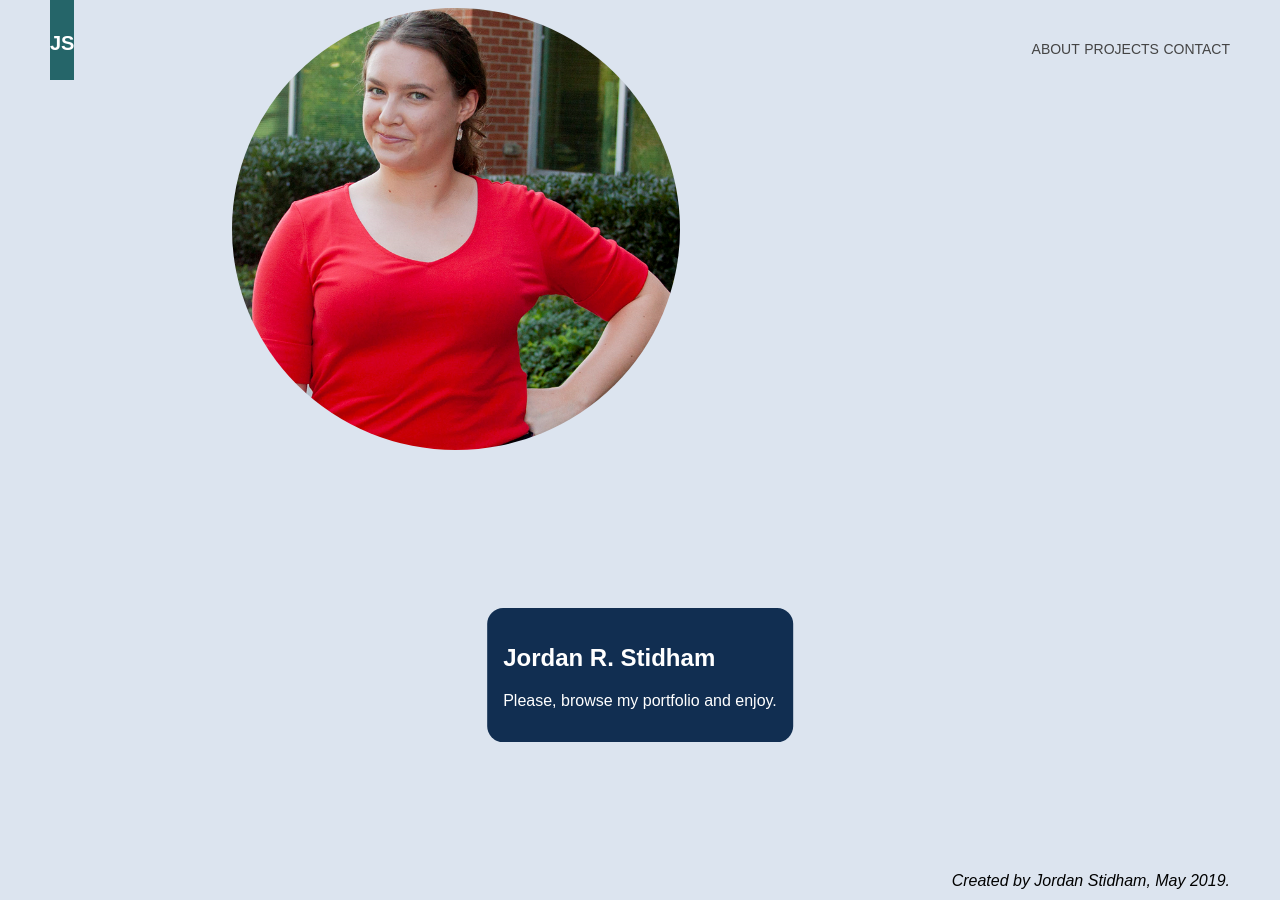
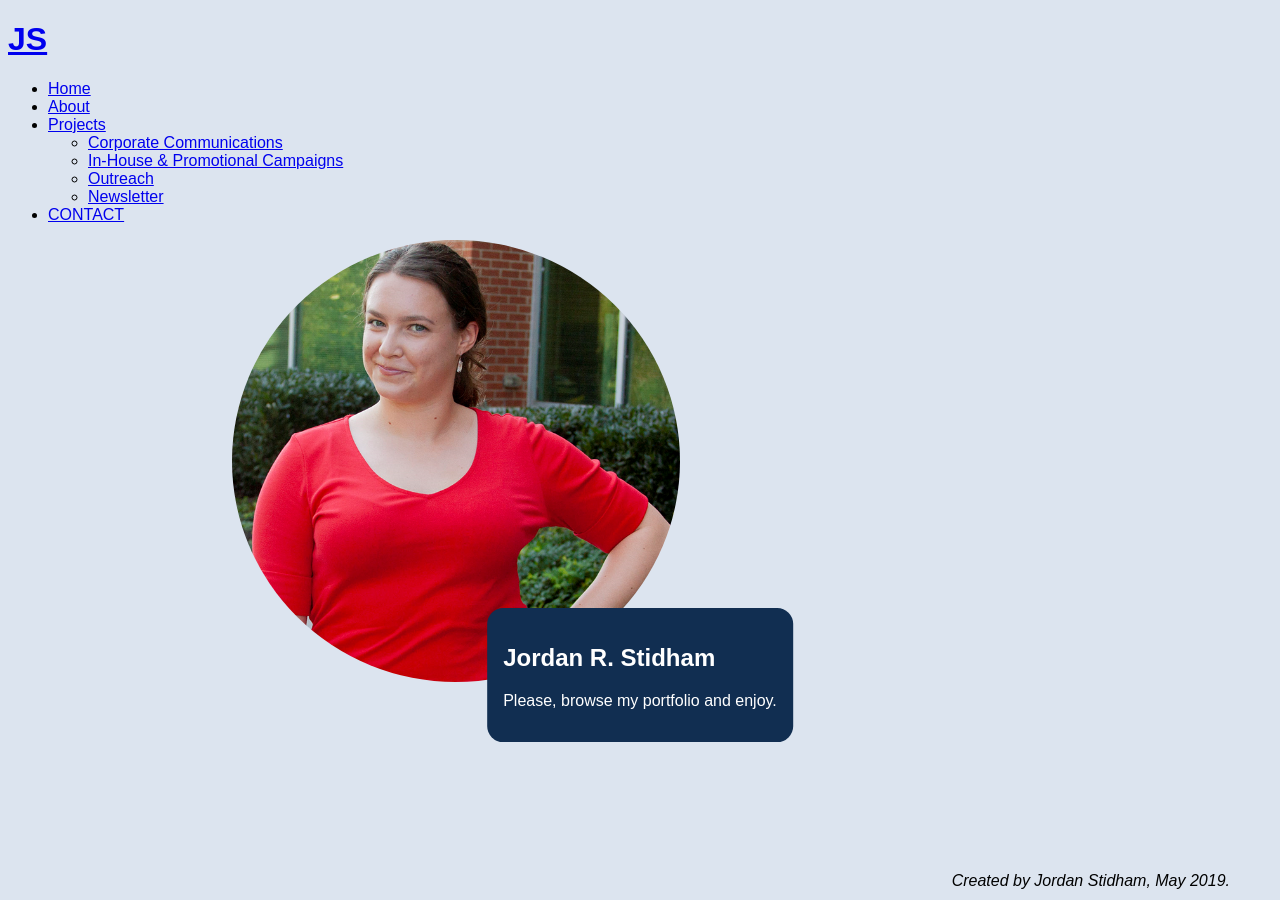
Before and after one commit to jordanstidham/PORTFOLIO, a Jekyll site: the page built from README.md, in a window 1280 px wide. Built offline with Jekyll 4.4.1, drawn with Linux system fonts in a browser that asks for light colours; our own code applies the rules of GitHub Pages for plain Markdown files.

Commit message:
Update default.html

```diff
--- a/_layouts/default.html
+++ b/_layouts/default.html
@@ -7,19 +7,19 @@
 	<body>
 		<!-- header -->
 
-			<div class= "header">
-				<h1><a href="default.html">JS</a></h1>
-			</div><!-- header -->
+		<header>
+			<h1><a href="default.html">JS</a></h1>
 
 		<!-- navbar -->
 
-		<div class="nav">
-			<ul class="main-menu">
-				<li><a href="about.html">ABOUT</a></li>
-				<li><a href="projects.html">PROJECTS</a>
+		<nav>
+			<ul>
+				<li><a href="#">Home</a></li>
+				<li><a href="about.html">About</a></li>
+				<li><a href="projects.html">Projects</a>
 
 					<ul class="sub-menu">
-						<li><a href="corporatecomm.html">Corporate Communications</a></li>
+					     <li><a href="corporatecomm.html">Corporate Communications</a></li>
 					     <li><a href="in-house&promotionalcampaigns.html">In-House & Promotional Campaigns</a></li>
 					     <li><a href="outreach.html">Outreach</a></li>
 					     <li><a href="newsletter.html">Newsletter</a></li>
@@ -27,7 +27,9 @@
 			</li>
 				<li><a href="contact.html">CONTACT</a></li>
 			</ul>
-		</div><!-- navbar -->
+		</nav><!-- navbar -->
+		</header><!-- header -->
+
    		<div id="container1">
 			<img src="headshot.png" alt="headshot" class="rounded-corners, center";>
 			<style>
```
